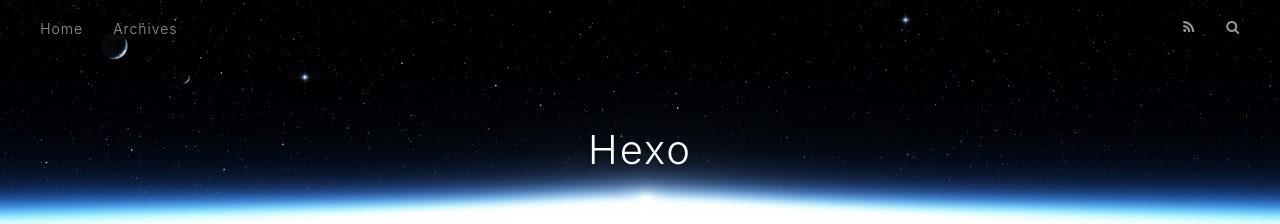
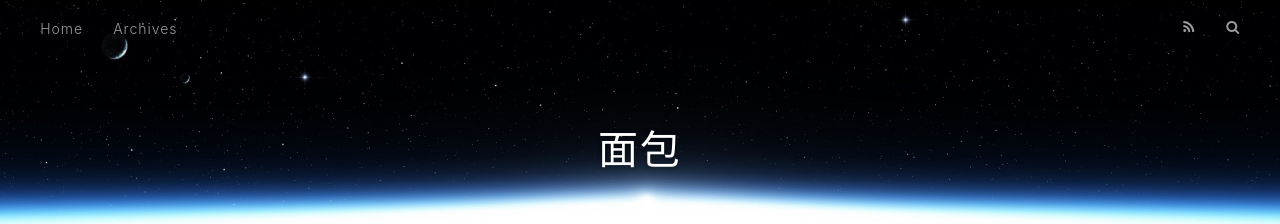
Before and after one commit to mbbnc/mbbnc.github.io, a plain HTML site: page index.html in a window 1280 px wide. Shown: the top 224 px of the page. Drawn offline with nearby package versions, Linux system fonts and the light colour scheme.

Commit message:
Update index.html

```diff
--- a/index.html
+++ b/index.html
@@ -34,7 +34,7 @@
   <div id="header-outer" class="outer">
     <div id="header-title" class="inner">
       <h1 id="logo-wrap">
-        <a href="/" id="logo">Hexo</a>
+        <a href="/" id="logo">面包</a>
       </h1>
 
     </div>
```
